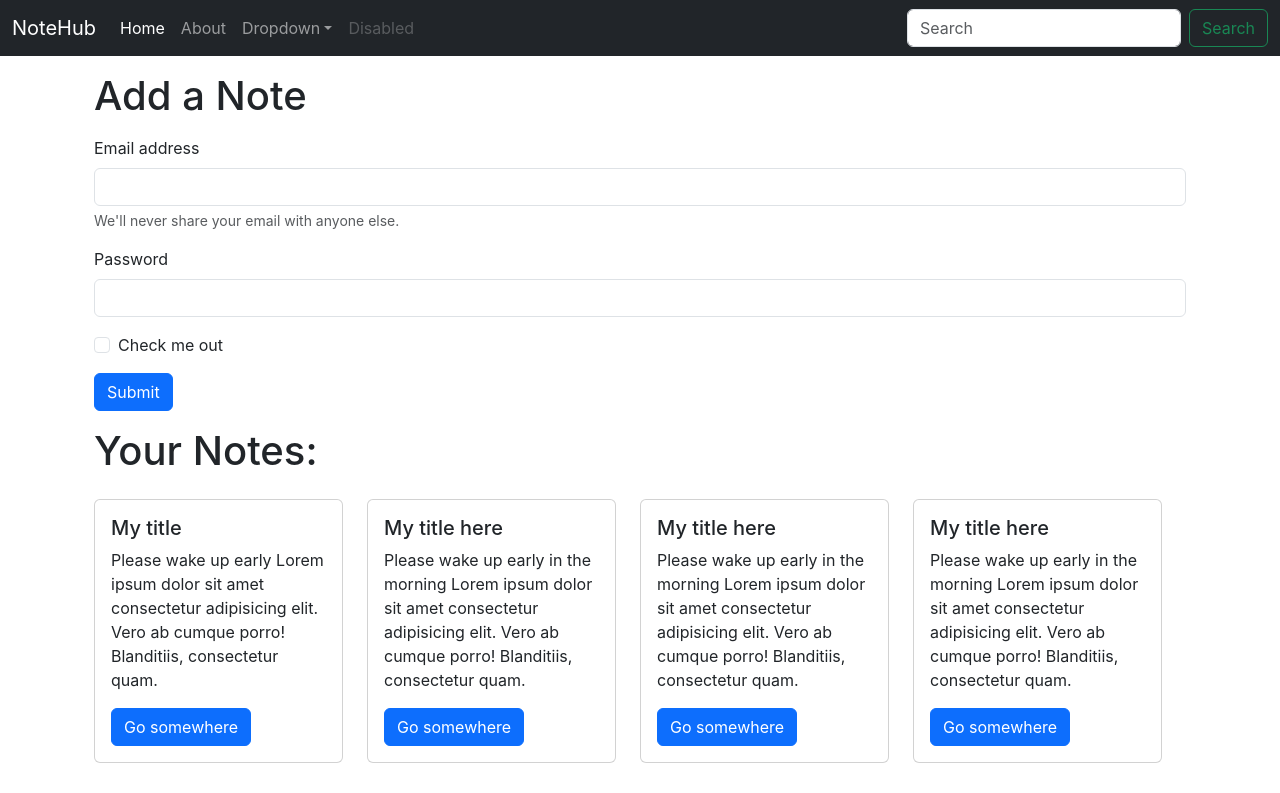
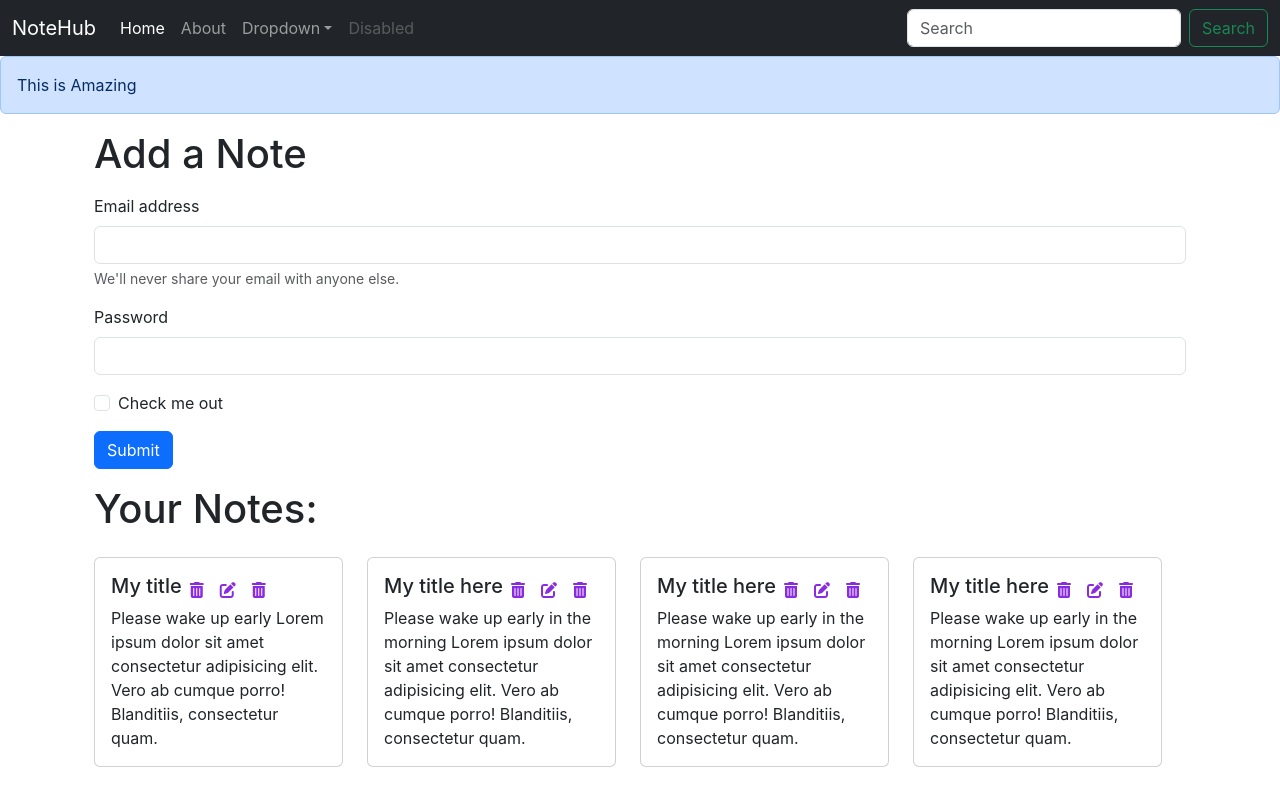
Before and after one commit to IamAreeba/NoteHub-Application--React, a React (Create React App) app: page / in a window 1280 px wide. Shown: the top 793 px of the page. Built offline with nearby package versions, Linux system fonts and the light colour scheme.

Commit message:
Used font awesome icons to NoteHub Application

```diff
--- a/public/index.html
+++ b/public/index.html
@@ -45,6 +45,7 @@
 
     <script src="https://cdn.jsdelivr.net/npm/bootstrap@5.3.2/dist/js/bootstrap.bundle.min.js" integrity="sha384-C6RzsynM9kWDrMNeT87bh95OGNyZPhcTNXj1NW7RuBCsyN/o0jlpcV8Qyq46cDfL" crossorigin="anonymous"></script>
 
+    <script src="https://kit.fontawesome.com/81583664bf.js" crossorigin="anonymous"></script>
 
   </body>
 </html>
--- a/src/App.js
+++ b/src/App.js
@@ -9,6 +9,7 @@
   Route,
 
 } from "react-router-dom";
+import Alert from "./components/Alert";
 
 function App() {
   return (
@@ -18,6 +19,7 @@
         <Router>
 
           <Navbar />
+          <Alert message="This is Amazing" />
 
           <div className="container">
 
--- /dev/null
+++ b/src/components/Alert.js
@@ -0,0 +1,14 @@
+
+import React from 'react'
+
+function Alert(props) {
+    return (
+        <div>
+            <div class="alert alert-primary" role="alert">
+                {props.message}
+            </div>
+        </div>
+    )
+}
+
+export default Alert
--- a/src/components/Home.js
+++ b/src/components/Home.js
@@ -19,20 +19,20 @@
 
         <h1>Add a Note</h1>
         <form className='my-3'>
-          <div class="mb-3">
-            <label for="exampleInputEmail1" class="form-label">Email address</label>
-            <input type="email" class="form-control" id="exampleInputEmail1" aria-describedby="emailHelp" />
-            <div id="emailHelp" class="form-text">We'll never share your email with anyone else.</div>
+          <div className="mb-3">
+            <label htmlFor="exampleInputEmail1" className="form-label">Email address</label>
+            <input type="email" className="form-control" id="exampleInputEmail1" aria-describedby="emailHelp" />
+            <div id="emailHelp" className="form-text">We'll never share your email with anyone else.</div>
           </div>
-          <div class="mb-3">
-            <label for="exampleInputPassword1" class="form-label">Password</label>
-            <input type="password" class="form-control" id="exampleInputPassword1" />
+          <div className="mb-3">
+            <label htmlFor="exampleInputPassword1" className="form-label">Password</label>
+            <input type="password" className="form-control" id="exampleInputPassword1" />
           </div>
-          <div class="mb-3 form-check">
-            <input type="checkbox" class="form-check-input" id="exampleCheck1" />
-            <label class="form-check-label" for="exampleCheck1">Check me out</label>
+          <div className="mb-3 form-check">
+            <input type="checkbox" className="form-check-input" id="exampleCheck1" />
+            <label className="form-check-label" htmlFor="exampleCheck1">Check me out</label>
           </div>
-          <button type="submit" class="btn btn-primary">Submit</button>
+          <button type="submit" className="btn btn-primary">Submit</button>
         </form>
 
       </div>
--- a/src/components/Noteitem.js
+++ b/src/components/Noteitem.js
@@ -11,13 +11,33 @@
                 {note.description} */}
 
 
-                <div class="card my-3">
-                    <div class="card-body">
-                        <h5 class="card-title">{note.title}</h5>
-                        <p class="card-text">{note.description} Lorem ipsum dolor sit amet consectetur adipisicing elit. Vero ab cumque porro! Blanditiis, consectetur quam.</p>
-                        <a href="#" class="btn btn-primary">Go somewhere</a>
+                <div className="card my-3">
+                    <div className="card-body">
+                        <div className="d-flex align-items-center">
+                            <h5 className="card-title">{note.title}</h5>
+                            <i className="fa-solid fa-trash-can mx-2"></i>
+                            <i className="fa-solid fa-pen-to-square mx-2"></i>
+                            <i className="fa-solid fa-trash-can mx-2"></i>
+
+                        </div>
+
+                        <p className="card-text">{note.description} Lorem ipsum dolor sit amet consectetur adipisicing elit. Vero ab cumque porro! Blanditiis, consectetur quam.</p>
                     </div>
                 </div>
+
+                {/* <div className="card my-3">
+                    <div className="card-body">
+                        <h5 className="card-title">{note.title}</h5>
+                        <p className="card-text">{note.description} Lorem ipsum dolor sit amet consectetur adipisicing elit. Vero ab cumque porro! Blanditiis, consectetur quam.</p>
+                        <div className="btn-color">
+
+
+                            <a href="#" className="btn btn-outline-light"><i className="fa-solid fa-trash-can"></i></a>
+                            <a href="#" className="btn btn-outline-success mx-3"><i className="fa-solid fa-pen-to-square"></i></a>
+                            <a href="#" className="btn btn-outline-warning"><i className="fa-solid fa-trash-can"></i></a>
+                        </div>
+                    </div>
+                </div> */}
 
             </div>
 
--- a/src/components/Notes.js
+++ b/src/components/Notes.js
@@ -16,7 +16,7 @@
             <h1>Your Notes: </h1>
             {notes.map((note) => {
                 // return note.title
-                return <Noteitem note={note} />
+                return <Noteitem key={note.id} note={note} />
             })}
 
         </div>
--- a/src/index.css
+++ b/src/index.css
@@ -11,3 +11,12 @@
   font-family: source-code-pro, Menlo, Monaco, Consolas, 'Courier New',
     monospace;
 }
+
+i{
+  cursor: pointer;
+  color: blueviolet;
+}
+
+.btn-color{
+  box-sizing: 2px solid black;
+}
```
Also changed, not shown: src/Notes.js (+8 -0 lines).
